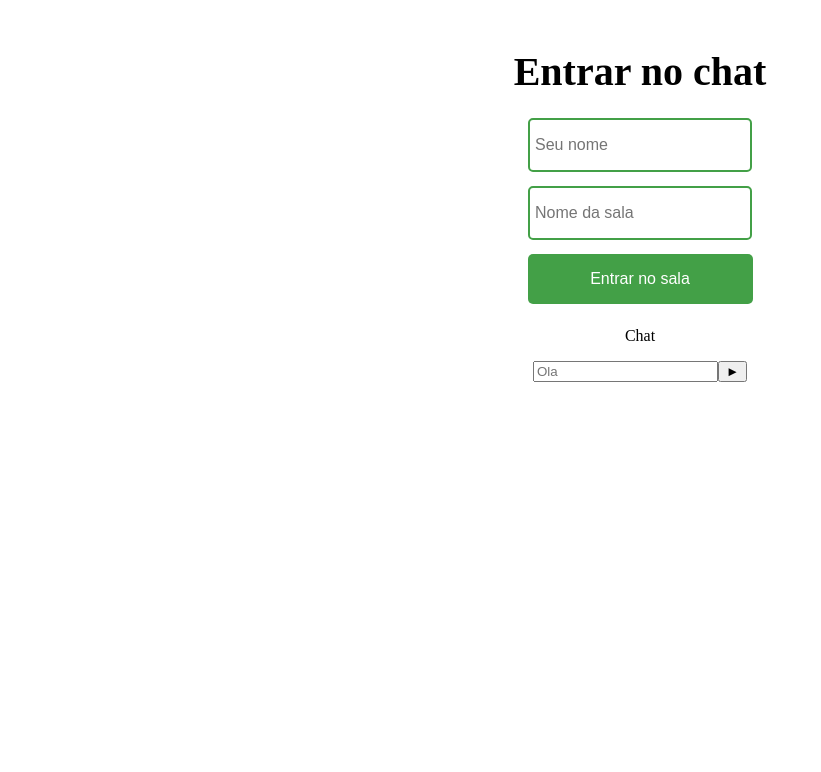
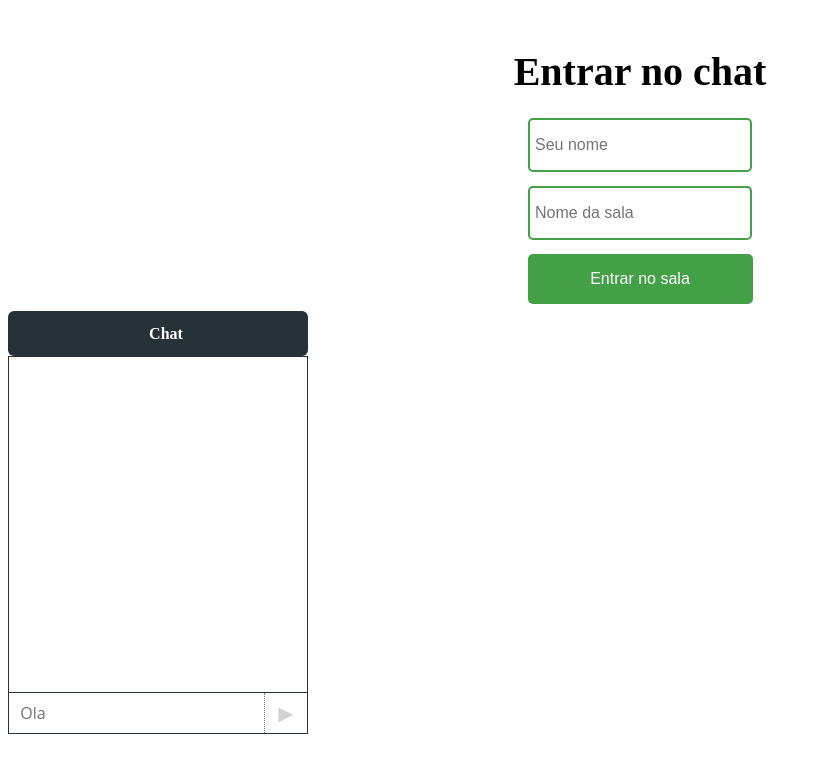
Before and after one commit to matheusOliv23/Chat-React, a React (Create React App) app: page / in a window 1280 px wide. Shown: the top 772 px of the page, without its empty margins (0-821 px from the left). Built offline with nearby package versions, Linux system fonts and the light colour scheme; no server answers.

Commit message:
style: chat component

```diff
--- a/src/components/Chat/index.tsx
+++ b/src/components/Chat/index.tsx
@@ -1,5 +1,6 @@
 import { useState } from "react";
 import { useEffect } from "react";
+import { ChatBody, ChatFooter, ChatHeader, ChatWindow } from "./styles";
 
 type ChatTypes = {
   socket: SocketIOClient.Socket;
@@ -31,19 +32,19 @@ export default function Chat({ socket, username, room }: ChatTypes) {
     });
   }, [socket]);
   return (
-    <div>
-      <div className="chat-header">
+    <ChatWindow>
+      <ChatHeader>
         <p>Chat</p>
-      </div>
-      <div className="chat-body"></div>
-      <div className="chat-footer">
+      </ChatHeader>
+      <ChatBody></ChatBody>
+      <ChatFooter>
         <input
           type="text"
           placeholder="Ola"
           onChange={(e) => setCurrentMsg(e.target.value)}
         />
         <button onClick={sendMsg}>&#9658;</button>
-      </div>
-    </div>
+      </ChatFooter>
+    </ChatWindow>
   );
 }
--- /dev/null
+++ b/src/components/Chat/styles.ts
@@ -0,0 +1,104 @@
+import styled from "styled-components";
+
+export const ChatWindow = styled.div`
+  width: 300px;
+  height: 420px;
+
+  p {
+    margin: 0;
+  }
+`;
+
+export const ChatHeader = styled.div`
+  height: 45px;
+  border-radius: 6px;
+  background: #263238;
+  position: relative;
+  cursor: pointer;
+
+  p {
+    display: block;
+    padding: 0 1em 0 2em;
+    color: #fff;
+    font-weight: 700;
+    line-height: 45px;
+  }
+`;
+
+export const ChatBody = styled.div`
+  height: calc(450px - (45px + 70px));
+  border: 1px solid #263238;
+  background: #fff;
+  position: relative;
+`;
+
+export const MessageContainer = styled.div`
+  width: 100%;
+  height: 100%;
+  overflow-y: scroll;
+  overflow-x: hidden;
+
+  &::-webkit-scrollbar {
+    display: none;
+  }
+`;
+
+export const Message = styled.div`
+  height: auto;
+  padding: 10px;
+  display: flex;
+`;
+
+export const MessageContent = styled.div`
+  width: auto;
+  height: auto;
+  min-height: 40px;
+  max-width: 120px;
+  background-color: #43a047;
+  border-radius: 5px;
+  color: white;
+  display: flex;
+  align-items: center;
+  margin-right: 5px;
+  margin-left: 5px;
+  padding-right: 5px;
+  padding-left: 5px;
+  overflow-wrap: break-word;
+  word-break: break-word;
+`;
+
+export const ChatFooter = styled.div`
+  height: 40px;
+  border: 1px solid #263238;
+  border-top: none;
+  display: flex;
+
+  input {
+    height: 100%;
+    flex: 85%;
+    border: 0;
+    padding: 0 0.7em;
+    font-size: 1em;
+    border-right: 1px dotted #607d8b;
+
+    outline: none;
+    font-family: "Open Sans", sans-serif;
+  }
+
+  button {
+    border: 0;
+    display: grid;
+    place-items: center;
+    cursor: pointer;
+    flex: 15%;
+    height: 100%;
+    background: transparent;
+    outline: none;
+    font-size: 25px;
+    color: lightgray;
+
+    &:hover {
+      color: #43a047;
+    }
+  }
+`;
--- a/src/components/Room/styles.ts
+++ b/src/components/Room/styles.ts
@@ -23,6 +23,10 @@ export const JoinChatContainer = styled.div`
     background: #43a047;
     color: #fff;
     cursor: pointer;
+
+    &:hover {
+      background: #2e7d32;
+    }
   }
 `;
 
```
